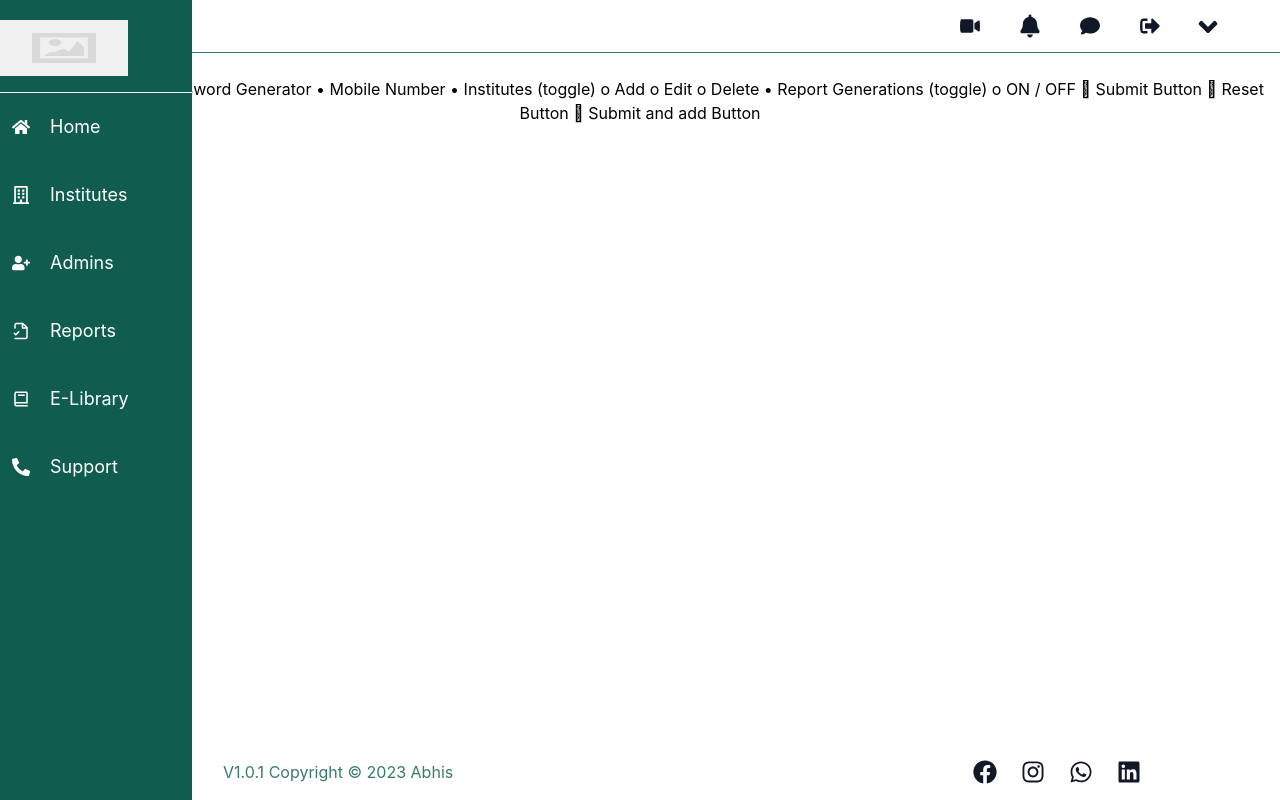
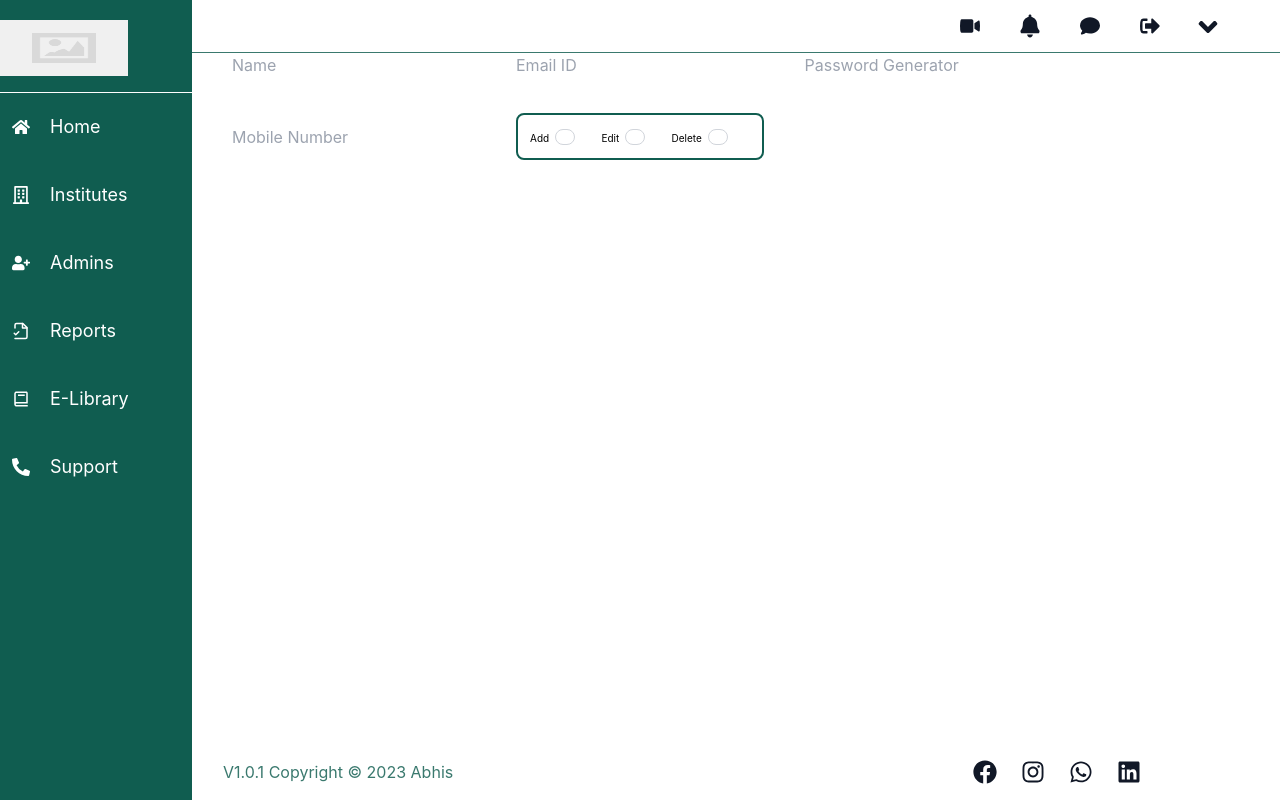
Before and after one commit to moFazil/liveabhis, a React (Create React App) app: page /admins/form in a window 1280 px wide. Built offline with nearby package versions, Linux system fonts and the light colour scheme.

Commit message:
pakage update

```diff
--- a/package.json
+++ b/package.json
@@ -3,6 +3,9 @@
   "version": "0.1.0",
   "private": true,
   "dependencies": {
+    "@emotion/react": "^11.11.1",
+    "@emotion/styled": "^11.11.0",
+    "@mui/material": "^5.14.7",
     "@testing-library/jest-dom": "^5.17.0",
     "@testing-library/react": "^13.4.0",
     "@testing-library/user-event": "^13.5.0",
--- a/src/App.js
+++ b/src/App.js
@@ -33,7 +33,7 @@ function App() {
       <Route path='/admins/form'       element={<AdminForm/>}/>
       <Route path='/reports'           element={<ReportsTable/>}/>
       <Route path='/elibrary'          element={<ELibraryTable/>}/>
-         <Route path='/elibrary/form'  element={<ELibraryForm/>}/>
+      <Route path='/elibrary/form'     element={<ELibraryForm/>}/>
       <Route path='/support'           element={<SupportTable/>}/>
     </Routes>
     <Footer/>
--- a/src/Components/Sidebar/Admins/AdminForm.jsx
+++ b/src/Components/Sidebar/Admins/AdminForm.jsx
@@ -1,28 +1,38 @@
 import React from 'react'
-import { Outlet } from 'react-router-dom'
+import { Outlet } from 'react-router-dom';
+
 
 const AdminForm = () => {
   return (
-    <div>
-      <form action="">
-        <input type="text" />
-      </form>
 
-       Name
-•        Email ID
-•        Password Generator
-•        Mobile Number
-•        Institutes (toggle)
-o        Add
-o        Edit
-o        Delete
-•        Report Generations (toggle)
-o        ON / OFF
-        Submit Button
-        Reset Button
-        Submit and add Button
+    <div className=' flex justify-center items-center w-full h-full'>
+     <form action="">
+    <div className=' grid grid-cols-3 gap-9'>
+    <input type="text" placeholder='Name' required className=''/>
+    <input type="text" placeholder='Email ID' required/>
+    <input type="text" placeholder=' Password Generator'required/>
+    <input type="text" placeholder='Mobile Number' required/>
+    <div className='border-2 border-greenbg flex justify-between p-3 rounded-lg'>
+    <span className=' text-[10px] mt-1'>Add</span>
+      <label className="relative inline-flex items-center cursor-pointer">
+        <input type="checkbox" className="sr-only peer"/>
+        <div className="w-11 h-4 peer-focus:outline-none rounded-full peer dark:bg-gray-400 peer-checked:after:translate-x-full peer-checked:after:border-white after:content-[''] after:absolute after:top-[2px] after:left-[2px] after:bg-white after:border-gray-300 after:border after:rounded-full after:h-4 after:w-5 after:transition-all dark:border-gray-600 peer-checked:bg-greenbg"></div>
+      </label>
+      <span className=' text-[10px] mt-1'>Edit</span>
+      <label className="relative inline-flex items-center cursor-pointer">
+        <input type="checkbox" className="sr-only peer" />
+        <div className="w-11 h-4 peer-focus:outline-none rounded-full peer dark:bg-gray-400 peer-checked:after:translate-x-full peer-checked:after:border-white after:content-[''] after:absolute after:top-[2px] after:left-[2px] after:bg-white after:border-gray-300 after:border after:rounded-full after:h-4 after:w-5 after:transition-all dark:border-gray-600 peer-checked:bg-greenbg"></div>
+      </label>
+      <span className=' text-[10px] mt-1'>Delete</span>
+      <label className="relative inline-flex items-center cursor-pointer">
+        <input type="checkbox" className="sr-only peer" />
+        <div className="w-11 h-4 peer-focus:outline-none rounded-full peer dark:bg-gray-400 peer-checked:after:translate-x-full peer-checked:after:border-white after:content-[''] after:absolute after:top-[2px] after:left-[2px] after:bg-white after:border-gray-300 after:border after:rounded-full after:h-4 after:w-5 after:transition-all dark:border-gray-600 peer-checked:bg-greenbg"></div>
+      </label>
 
+      </div>
 
+    </div>
+     </form>
         <Outlet/>
     </div>
   )
```
Also changed, not shown: 1 other file (tests, documents, lock files or other folders).
